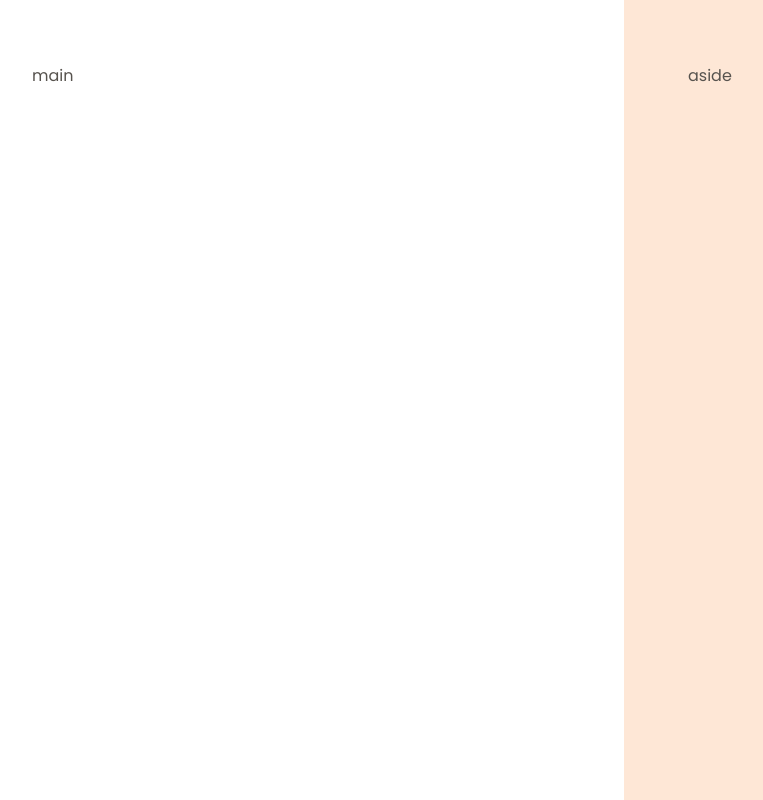
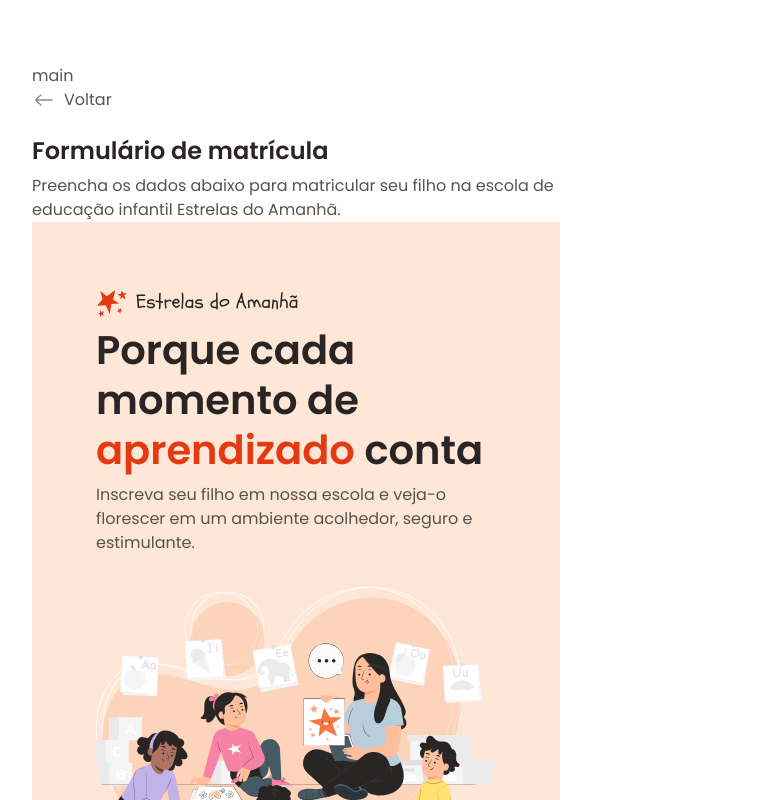
Before and after one commit to iamandaleao/registration-form, a plain HTML site: page index.html in a window 1280 px wide. Shown: the whole page, without its empty margins (32-795 px from the left). Drawn offline with Linux system fonts and the light colour scheme; files that its build step writes are made by us from their sources; files whose address does not match are found by name.

Commit message:
conteudo aside e conteudo inicial do main

```diff
--- a/global.css
+++ b/global.css
@@ -29,3 +29,10 @@ body {
     font: var(--text);
     color: var(--text-secondary);
 }
+h1,
+h2 {
+    color: var(--text-primary);
+}
+img {
+    max-width: 100%;
+}
--- a/index.html
+++ b/index.html
@@ -15,11 +15,35 @@
   <div id="app">
         <main>
             <div class="main-container">main</div>
-            </main>
+             <div class="back">
+                    <img src="assets/icons/arrow-left-02.svg" alt="Ícone de voltar">
+                    <span>Voltar</span>
+                </div>
+                <h1>Formulário de matrícula</h1>
+                <p>Preencha os dados abaixo para matricular seu filho na escola de educação infantil Estrelas do Amanhã.
+                </p>
+            <aside>
+            <div class="aside-container">
+                <header>
+                    <img src="assets/logo.svg" alt="Logo Estrelas do Amanhã">
+                    <h2>
+                        Porque cada momento de
+                        <span>
+                            aprendizado
+                        </span>
+                        conta
+                    </h2>
+                    <p>
+                        Inscreva seu filho em nossa escola e veja-o florescer em um ambiente acolhedor, seguro e
+                        estimulante.
+                    </p>
+                </header>
 
-            <aside>
-              <div class="aside-container">aside</div>
-            </aside>
+                <img src="assets/Illustration.svg" alt="Ilustração de um professora com crianças prestando atenção">
+
+            </div>
+        </aside>
+    </div>
   </div>
 </body>
 </html>
--- a/layout.css
+++ b/layout.css
@@ -14,12 +14,35 @@ main {
         max-width: 33rem;
         margin-left: auto;
     }
-  }
-
-    aside {
+  & .back {
+        display: flex;
+        align-items: center;
+        gap: .5rem;
+        margin-bottom: 1.5rem;
+    }
+    & h1 {
+        font: 600 1.5rem/1.25 var(--font-family);
+        margin-bottom: .5rem;
+    }
+}
+  aside {
     background-color: var(--surface-secondary);
     padding: 4rem;
 
     & .aside-container {
         max-width: 31rem;
+
+   & > img {
+            margin-top: 2rem;
+        }
     }
+
+    & h2 {
+        font: 600 2.5rem/1.25 var(--font-family);
+        margin-bottom: .5rem;
+
+        & span {
+            color: var(--text-highlight);
+        }
+    }
+  }
```
